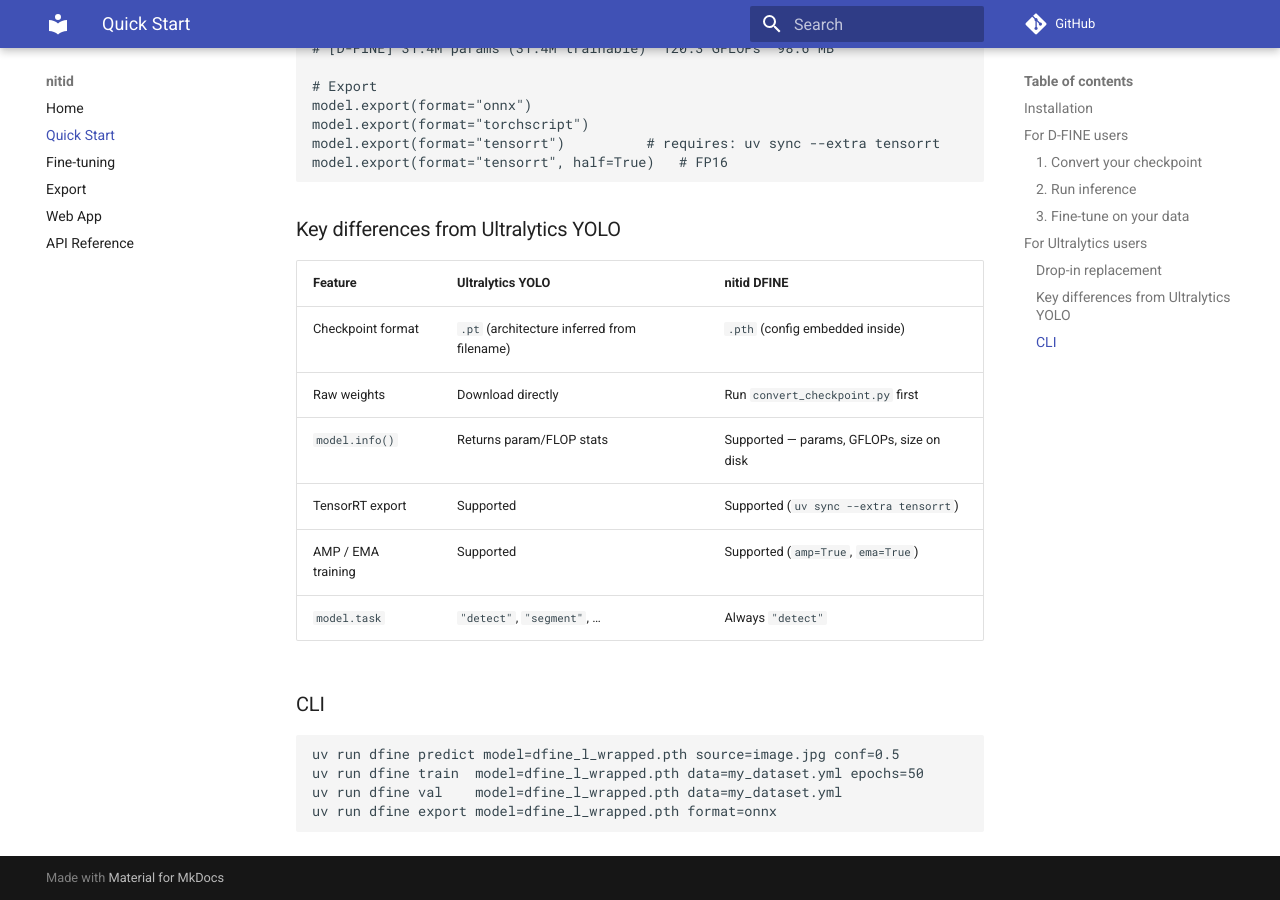
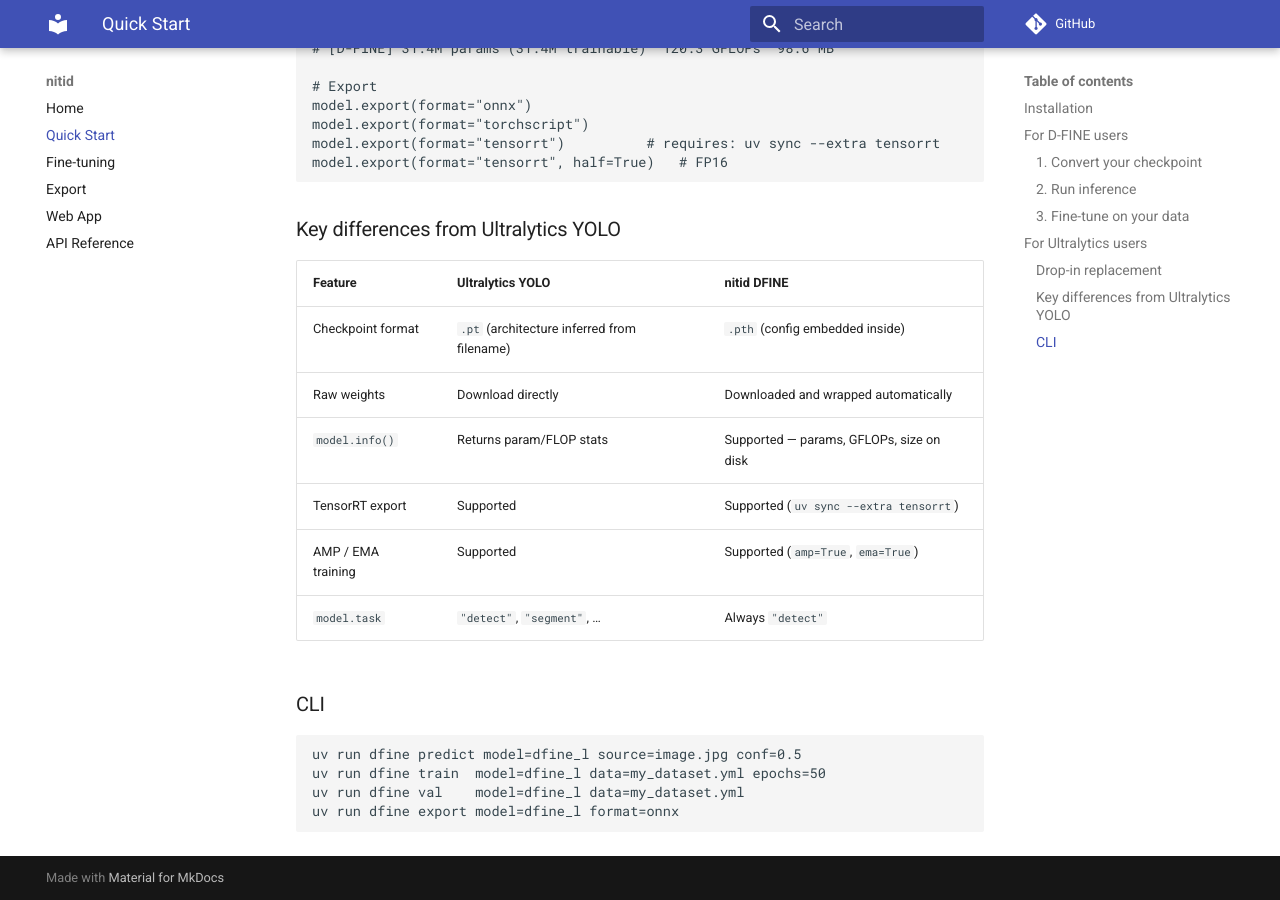
Before and after one commit to Nitidio/nitid, an MkDocs documentation site: the page built from docs/quickstart.md, in a window 1280 px wide and 900 px high, scrolled down 2587 px. Built offline with MkDocs 1.6.1 and Material for MkDocs 9.7.7, drawn with Linux system fonts in a browser that asks for light colours; comment, search, counter and statistics services are not loaded; some of the changed text lies outside the part shown.

Commit message:
docs: modify docs to reflect recent changes

````diff
--- a/docs/quickstart.md
+++ b/docs/quickstart.md
@@ -3,7 +3,7 @@
 ## Installation
 
 ```bash
-git clone <repo> && cd nitid
+git clone https://github.com/Vaelsys/nitid.git && cd nitid
 git submodule update --init        # pulls extern/dfine
 uv sync --extra dev
 ```
@@ -39,7 +39,7 @@
 ```python
 from dfine import DFINE
 
-model = DFINE("dfine_l_wrapped.pth")
+model = DFINE("dfine_l")
 results = model.predict("image.jpg", conf=0.5)
 results[0].save("out.jpg")
 ```
@@ -81,7 +81,7 @@
 
 # After
 from dfine import DFINE
-model = DFINE("dfine_l_wrapped.pth")
+model = DFINE("dfine_l")
 ```
 
 All the patterns you already know work the same way:
@@ -135,7 +135,7 @@
 | Feature | Ultralytics YOLO | nitid DFINE |
 |---------|-----------------|-------------|
 | Checkpoint format | `.pt` (architecture inferred from filename) | `.pth` (config embedded inside) |
-| Raw weights | Download directly | Run `convert_checkpoint.py` first |
+| Raw weights | Download directly | Downloaded and wrapped automatically |
 | `model.info()` | Returns param/FLOP stats | Supported — params, GFLOPs, size on disk |
 | TensorRT export | Supported | Supported (`uv sync --extra tensorrt`) |
 | AMP / EMA training | Supported | Supported (`amp=True`, `ema=True`) |
@@ -144,8 +144,8 @@
 ### CLI
 
 ```bash
-uv run dfine predict model=dfine_l_wrapped.pth source=image.jpg conf=0.5
-uv run dfine train  model=dfine_l_wrapped.pth data=my_dataset.yml epochs=50
-uv run dfine val    model=dfine_l_wrapped.pth data=my_dataset.yml
-uv run dfine export model=dfine_l_wrapped.pth format=onnx
+uv run dfine predict model=dfine_l source=image.jpg conf=0.5
+uv run dfine train  model=dfine_l data=my_dataset.yml epochs=50
+uv run dfine val    model=dfine_l data=my_dataset.yml
+uv run dfine export model=dfine_l format=onnx
 ```
````
Also changed, not shown: README.md (+2 -3 lines), docs/api_reference.md (+18 -10 lines), docs/export.md (+5 -5 lines), docs/fine_tuning.md (+4 -3 lines), docs/onboarding.md (+2 -2 lines).
